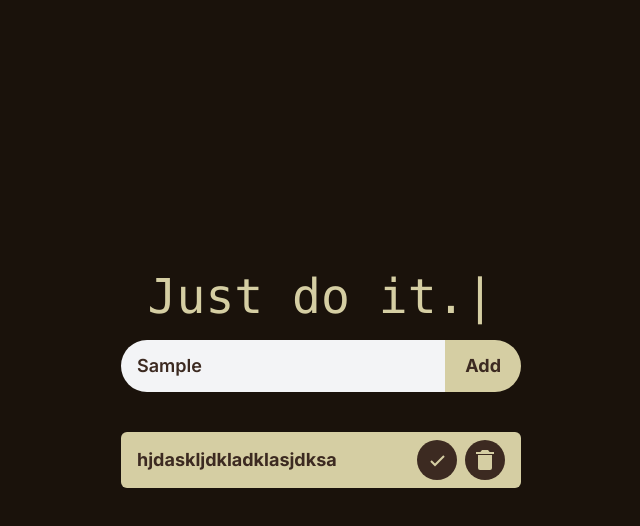
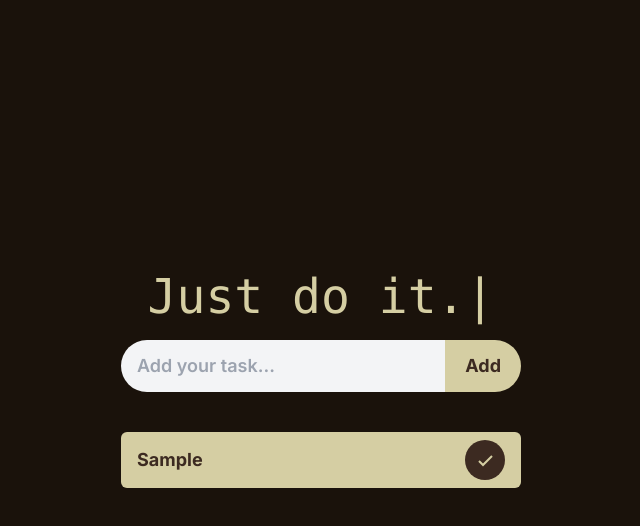
Before and after one commit to imdeepss/todo-app, a Next.js app: page / in a window 1280 px wide. Both pictures are taken after typing "Sample" into the empty fields and a click on the button "Add". Shown: the top 526 px of the page, without its empty margins (319-959 px from the left). Built offline with nearby package versions, Linux system fonts and the light colour scheme.

Commit message:
Fix : create context api for handle todos

```diff
--- a/src/app/components/ui/AddTodo.tsx
+++ b/src/app/components/ui/AddTodo.tsx
@@ -1,15 +1,22 @@
 "use client";
 
-import React, { FormEvent, useState } from 'react'
+import React, { FormEvent, useState } from 'react';
+import { useTodos } from '@/store/todos';
 
 const AddTodo = () => {
-    const [todo, setTodo] = useState("");
+    const [task, setTask] = useState('');
 
+    const { handleAddTodo } = useTodos();
 
     const handleSubmit = (e: FormEvent<HTMLFormElement>) => {
         e.preventDefault();
-        console.log(todo)
-    }
+        handleAddTodo(task);
+        setTask('');
+    };
+
+    const handleChange = (e: React.ChangeEvent<HTMLInputElement>) => {
+        setTask(e.target.value);
+    };
 
     return (
         <section className="text-center">
@@ -19,7 +26,8 @@ const AddTodo = () => {
                         className="w-full px-2 py-2 md:px-4 md:py-3 text-lg font-semibold text-coffee-brown bg-gray-100 rounded-l-full outline-none"
                         type="text"
                         placeholder="Add your task..."
-                        onChange={(e: React.ChangeEvent<HTMLInputElement>) => { setTodo(e.target.value) }}
+                        value={task}
+                        onChange={handleChange}
                     />
                     <button
                         type="submit"
@@ -31,7 +39,7 @@ const AddTodo = () => {
             </form>
             {/* Adding Date and time */}
         </section>
-    )
-}
+    );
+};
 
-export default AddTodo
+export default AddTodo;
--- a/src/app/components/ui/SingleTaskList.tsx
+++ b/src/app/components/ui/SingleTaskList.tsx
@@ -1,7 +1,7 @@
 import { CorrectIcon, DeleteIcon } from "../icons"
-import { TaskListType } from "../types"
+import { TaskListType, TodoType } from "../types"
 
-const SingleTaskList = ({ task }: TaskListType) => {
+const SingleTaskList = ({ task, complete }: TodoType) => {
     return (
         <div className="px-4 py-2 rounded-md bg-pale-gold flex justify-between gap-4 items-center w-full">
             <p className="text-lg font-bold text-coffee-brown">{task}</p>
@@ -9,9 +9,13 @@ const SingleTaskList = ({ task }: TaskListType) => {
                 <button type="button" className="rounded-full bg-coffee-brown p-2">
                     <CorrectIcon />
                 </button>
-                <button type="button" className="rounded-full bg-coffee-brown p-2">
-                    <DeleteIcon />
-                </button>
+                {
+                    complete && (
+                        <button type="button" className="rounded-full bg-coffee-brown p-2">
+                            <DeleteIcon />
+                        </button>
+                    )
+                }
             </div>
         </div>
     )
--- a/src/app/components/ui/TaskBoxList.tsx
+++ b/src/app/components/ui/TaskBoxList.tsx
@@ -1,9 +1,18 @@
+"use client"
+
+import { useTodos } from '@/store/todos'
 import SingleTaskList from './SingleTaskList'
 
 const TaskBoxList = () => {
+    const { todos } = useTodos()
+
     return (
         <section className="py-10 flex flex-col gap-2 w-[400px]">
-            <SingleTaskList task="hjdaskljdkladklasjdksa" />
+            {todos &&
+                todos.map((_) => {
+                    return <SingleTaskList task={_.task} key={_.id} complete={_.complete} />
+                })
+            }
         </section>
     )
 }
--- a/src/app/layout.tsx
+++ b/src/app/layout.tsx
@@ -1,3 +1,4 @@
+import { TodosProvider } from '@/store/todos';
 import './globals.css';
 import type { Metadata } from 'next';
 import { Inter } from 'next/font/google';
@@ -17,7 +18,11 @@ export default function RootLayout({
 }) {
   return (
     <html lang="en">
-      <body className={inter.className}>{children}</body>
+      <body className={inter.className}>
+        <TodosProvider>
+          {children}
+        </TodosProvider>
+      </body>
     </html>
   );
 }
--- /dev/null
+++ b/src/store/todos.tsx
@@ -0,0 +1,38 @@
+"use client"
+
+import { TodoContextType, TodoType } from "@/app/components/types";
+import { createContext, ReactNode, useState, useContext } from "react";
+
+
+export const todosContext = createContext<TodoContextType | null>(null);
+
+export const TodosProvider = ({ children }: { children: ReactNode }) => {
+    const [todos, setTodos] = useState<TodoType[]>([]);
+
+    const handleAddTodo = (task: string) => {
+        const newTodo: TodoType = {
+            id: Math.random().toString(),
+            task,
+            complete: false,
+            createdAt: new Date(),
+        };
+
+        setTodos((prevTodos) => [newTodo, ...prevTodos]);
+    };
+
+    return (
+        <todosContext.Provider value={{ todos, handleAddTodo }}>
+            {children}
+        </todosContext.Provider>
+    );
+};
+
+export function useTodos() {
+    const todosContextValue = useContext(todosContext);
+
+    if (!todosContextValue) {
+        throw new Error("useTodos used outside of TodosProvider");
+    }
+
+    return todosContextValue;
+}
```
Also changed, not shown: src/app/components/types/index.ts (+12 -0 lines).
